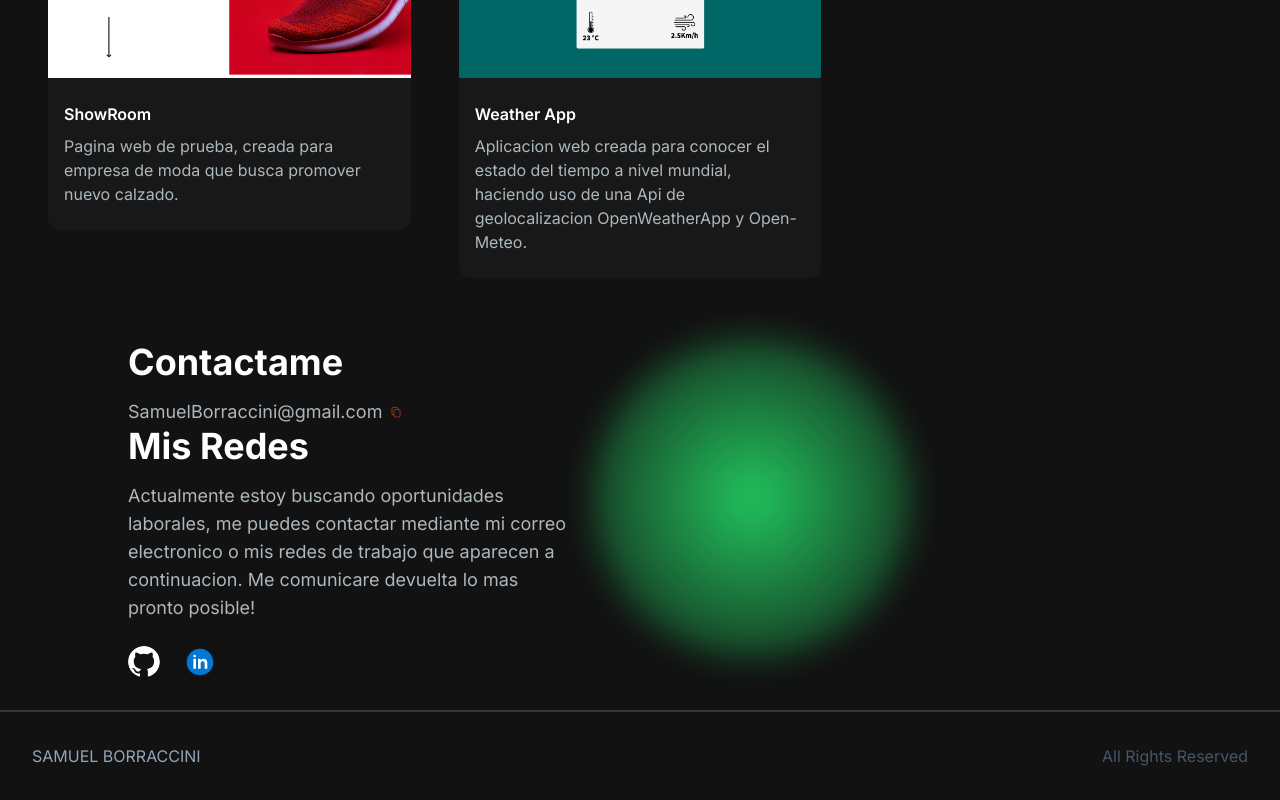
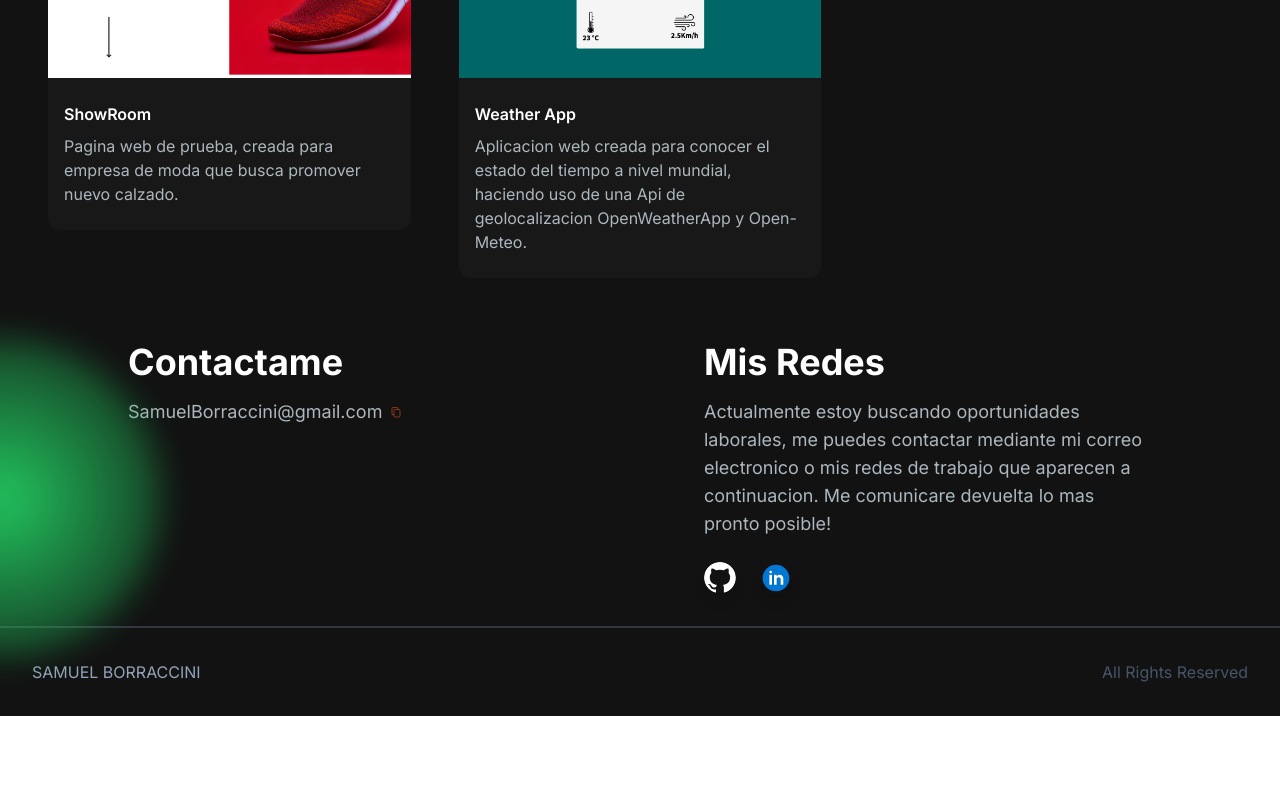
Before and after one commit to samuelborraccini/miPortafolio, a Next.js app: page / in a window 1280 px wide. Shown: the part 1986-2786 px from the top of the page. After the commit the page ends 2702 px from the top, so only its background shows below. Built offline with nearby package versions, Linux system fonts and the light colour scheme.

Commit message:
full commit 5

```diff
--- a/components/ContactSection.jsx
+++ b/components/ContactSection.jsx
@@ -15,7 +15,7 @@ const ContactSection = () => {
     <>
       <div
         id="contact"
-        className="flex flex-col gap-6 lg:gap-0 lg:justify-between items-top px-20 mb-4"
+        className="flex lg:flex-row flex-col gap-6 lg:gap-0 lg:justify-between items-top px-20 mb-4"
       >
         <div className="relative">
           <div className=" lg:bg-[radial-gradient(ellipse_at_center,_var(--tw-gradient-stops))] from-green-500 to-transparent rounded-full h-80 w-80 z-0 blur-lg absolute -top-1 right-20 transform -translate-x-1/2 -translate-1/2"></div>
@@ -60,7 +60,7 @@ const ContactSection = () => {
               target="blank"
             >
               <Image
-                src={"/icons/linkedIn.svg"}
+                src={"/icons/linked.svg"}
                 width={32}
                 height={32}
                 className="hover:shadow-blue-500/50 shadow-lg hover:shadow-lg rounded-full duration-300"
```
Also changed, not shown: public/icons/linked.svg (renamed from public/icons/linkedin.svg).
